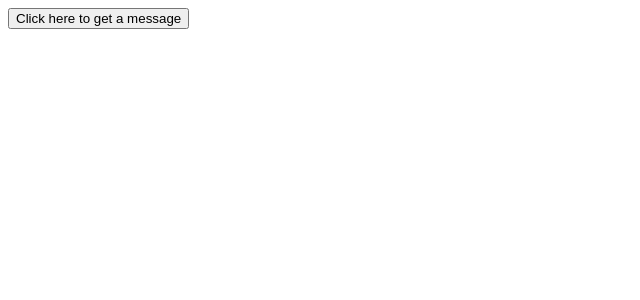
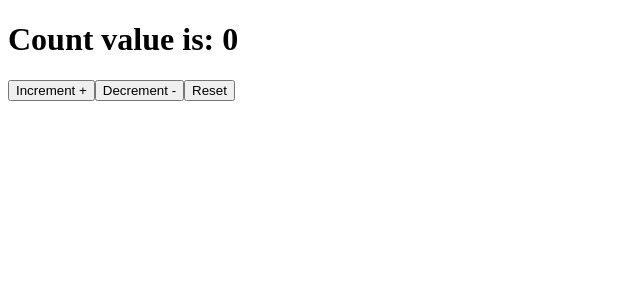
Before and after one commit to korbosit/react_2024, a React (Vite) app: page / in a window 1280 px wide. Shown: the top 300 px of the page, without its empty margins (0-640 px from the left). Built offline with nearby package versions, Linux system fonts and the light colour scheme.

Commit message:
#23_State_In)React

```diff
--- a/src/App.jsx
+++ b/src/App.jsx
@@ -2,6 +2,7 @@ import Fruits from "./components/Fruits";
 import Hello from "./components/Hello";
 import ConditionalComponent from "./components/ConditionalComponent";
 import Message from "./components/Message";
+import Counter from "./components/Counter";
 
 function App() {
     // const seatNumbers = [1, 2, 7];
@@ -16,7 +17,8 @@ function App() {
             {/* <Hello person={person} /> */}
             {/* <Fruits /> */}
             {/* <ConditionalComponent /> */}
-            <Message />
+            {/* <Message /> */}
+            <Counter />
         </div>
     );
 }
--- /dev/null
+++ b/src/components/Counter.jsx
@@ -0,0 +1,19 @@
+import { useState } from "react";
+
+export default function Counter() {
+    const [count, setCount] = useState(0);
+    function increment() {
+        setCount(count + 1);
+    }
+    function decrement() {
+        setCount(count - 1);
+    }
+    return (
+        <div>
+            <h1>Count value is: {count}</h1>
+            <button onClick={increment}>Increment +</button>
+            <button onClick={decrement}>Decrement -</button>
+            <button>Reset</button>
+        </div>
+    );
+}
```
